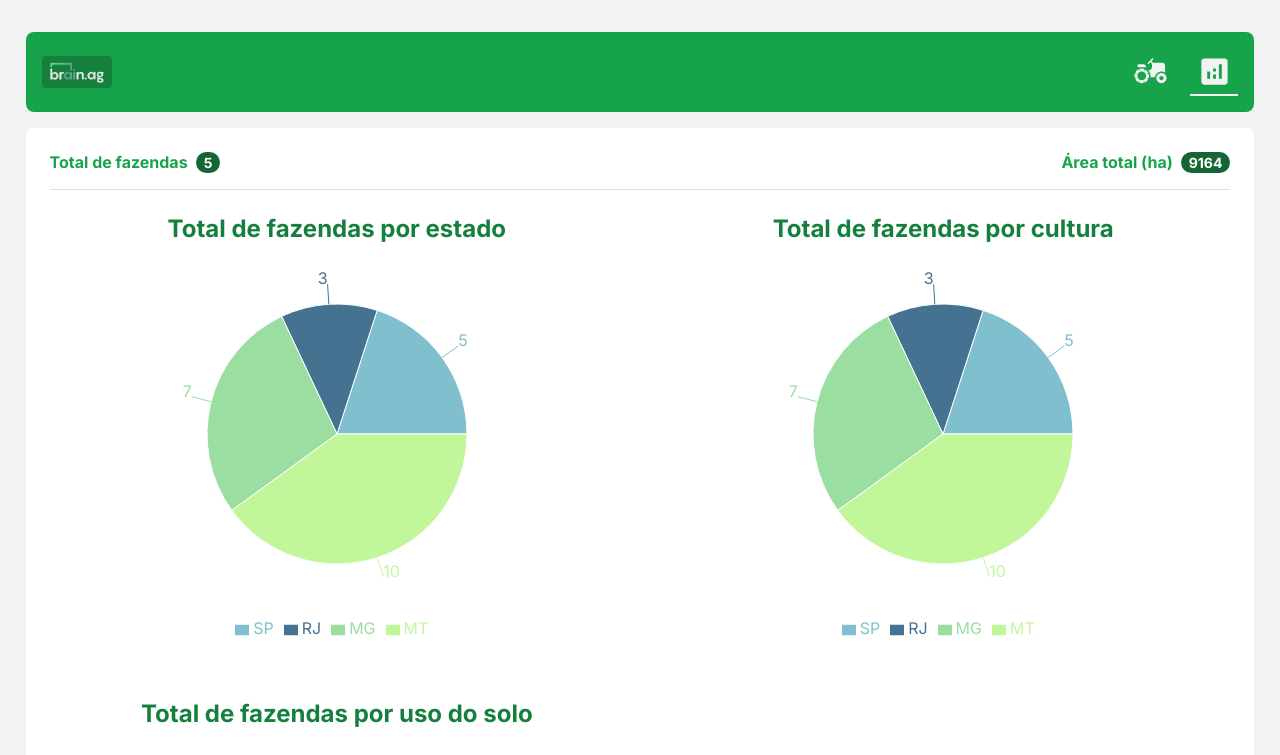
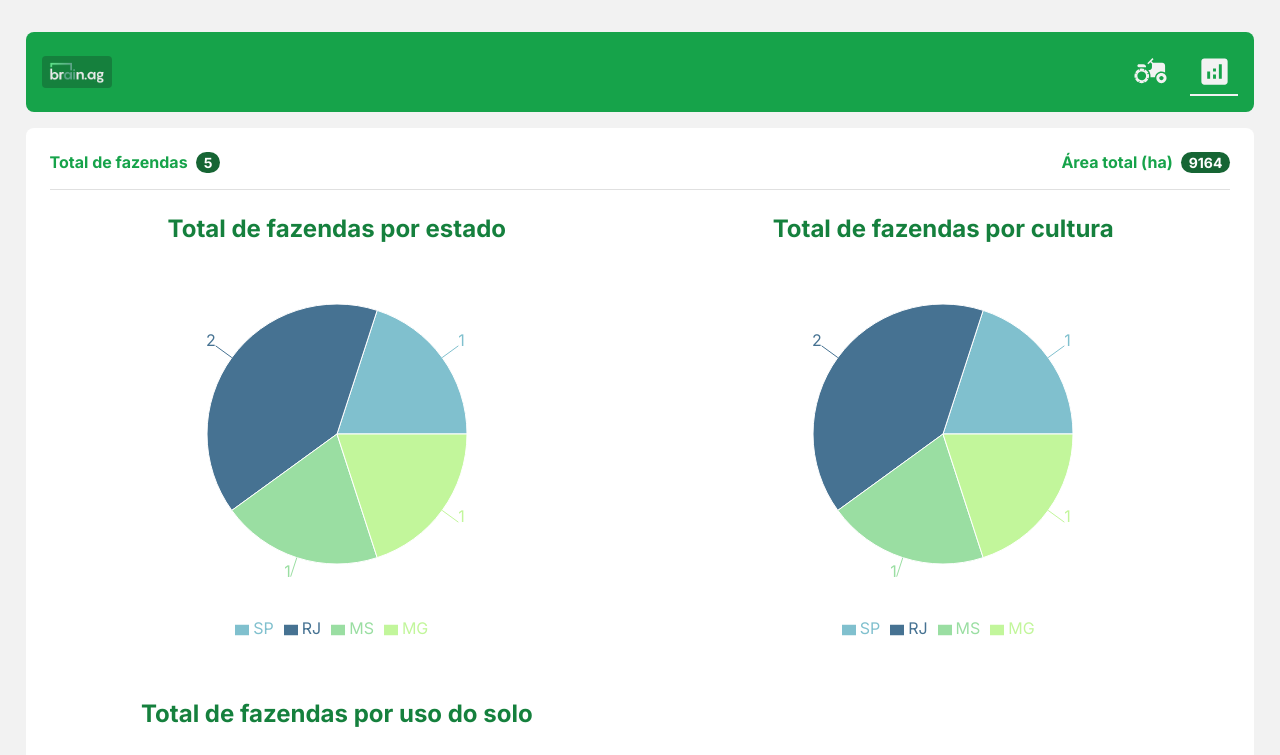
Before and after one commit to gabrielucas/brain-agriculture, a React (Vite) app: page /dashboard in a window 1280 px wide. Shown: the top 755 px of the page. Built offline with nearby package versions, Linux system fonts and the light colour scheme.

Commit message:
feat: creating logic to group farms by state

```diff
--- /dev/null
+++ b/src/components/organisms/PieChart/helpers/groupByState.ts
@@ -0,0 +1,18 @@
+import { IFarm } from '../../../../contexts/useFarmContext/interfaces/IFarm';
+import { IFarmsGroupByState } from '../interfaces/IFarmsGroupByState';
+
+export const groupFarmsByState = (farms: IFarm[]): IFarmsGroupByState => {
+  const farmsGroupByState: IFarmsGroupByState = {};
+
+  farms.forEach((farm) => {
+    const { state } = farm;
+
+    if (!farmsGroupByState[state]) {
+      farmsGroupByState[state] = [];
+    }
+
+    farmsGroupByState[state].push(farm);
+  });
+
+  return farmsGroupByState;
+};
--- /dev/null
+++ b/src/components/organisms/PieChart/hooks/useReduceFarmList.ts
@@ -0,0 +1,29 @@
+import { useMemo } from 'react';
+
+import { IChartData } from '../interfaces/ICharData';
+import { groupFarmsByState } from '../helpers/groupByState';
+import { IFarm } from '../../../../contexts/useFarmContext/interfaces/IFarm';
+
+interface IUseReduceFarmListProps {
+  farms: IFarm[];
+}
+
+export const useReduceFarmList = ({ farms }: IUseReduceFarmListProps) => {
+  const totalFarmNumberByState = useMemo(() => {
+    const farmsGroupByState = groupFarmsByState(farms);
+    const farmsGroupByStateList: IChartData[] = [];
+
+    for (const state in farmsGroupByState) {
+      farmsGroupByStateList.push({
+        name: state,
+        value: farmsGroupByState[state].length,
+      });
+    }
+
+    return farmsGroupByStateList;
+  }, [farms]);
+
+  return {
+    totalFarmNumberByState,
+  };
+};
--- a/src/components/molecules/PieChart/index.tsx
+++ b/src/components/organisms/PieChart/index.tsx
@@ -1,40 +1,19 @@
 import { FC, useMemo } from 'react';
 import { Cell, Pie, Tooltip, Legend } from 'recharts';
-import { PieChartContainer, PieChartTitle, PieRecharts } from './styles';
+
 import { useScreenDimensions } from '../../../utils/useScreenDimensions';
 
-interface IFarmsGroupByState {
-  state: string;
-  total: number;
-}
+import { PieChartContainer, PieChartTitle, PieRecharts } from './styles';
+import { IPieChartProps } from './interfaces/IPieChartProps';
 
 const COLORS = ['#80c0ce', '#467292', '#9adea2', '#c2f69b'];
 
-const farmsGroupedByState: IFarmsGroupByState[] = [
-  {
-    state: 'SP',
-    total: 5,
-  },
-  {
-    state: 'RJ',
-    total: 3,
-  },
-  {
-    state: 'MG',
-    total: 7,
-  },
-  {
-    state: 'MT',
-    total: 10,
-  },
-];
+export const PieChart: FC<IPieChartProps> = ({ title, data }) => {
+  const { isMobile } = useScreenDimensions();
 
-interface IPieChartProps {
-  title: string;
-}
-
-export const PieChart: FC<IPieChartProps> = ({ title }) => {
-  const { isMobile } = useScreenDimensions();
+  const handleWithCellOutline = (event: React.MouseEvent<SVGElement, MouseEvent>) => {
+    event.currentTarget.style.outline = 'none';
+  };
 
   const Chart = useMemo(
     () => (
@@ -42,19 +21,19 @@ export const PieChart: FC<IPieChartProps> = ({ title }) => {
         <Pie
           cx="50%"
           cy="50%"
-          data={farmsGroupedByState}
-          dataKey="total"
+          data={data}
+          dataKey="value"
           fill="#8884d8"
           label
-          nameKey="state"
+          nameKey="name"
           outerRadius={isMobile ? 100 : 130}
         >
-          {farmsGroupedByState.map((__entry, index) => (
+          {data.map((__entry, index) => (
             <Cell
               key={`cell-${index + 1}`}
               fill={COLORS[index % COLORS.length]}
-              onMouseOver={(event) => (event.currentTarget.style.outline = 'none')}
-              onClick={(event) => (event.currentTarget.style.outline = 'none')}
+              onMouseOver={handleWithCellOutline}
+              onClick={handleWithCellOutline}
             />
           ))}
         </Pie>
@@ -62,7 +41,7 @@ export const PieChart: FC<IPieChartProps> = ({ title }) => {
         <Legend />
       </PieRecharts>
     ),
-    [isMobile],
+    [data, isMobile],
   );
 
   return (
--- /dev/null
+++ b/src/components/organisms/PieChart/interfaces/ICharData.ts
@@ -0,0 +1,4 @@
+export interface IChartData {
+  name: string;
+  value: number;
+}
--- /dev/null
+++ b/src/components/organisms/PieChart/interfaces/IFarmsGroupByState.ts
@@ -0,0 +1,5 @@
+import { IFarm } from '../../../../contexts/useFarmContext/interfaces/IFarm';
+
+export interface IFarmsGroupByState {
+  [key: string]: IFarm[];
+}
--- /dev/null
+++ b/src/components/organisms/PieChart/interfaces/IPieChartProps.ts
@@ -0,0 +1,6 @@
+import { IChartData } from './ICharData';
+
+export interface IPieChartProps {
+  title: string;
+  data: IChartData[];
+}
--- a/src/components/pages/Dashboard/index.tsx
+++ b/src/components/pages/Dashboard/index.tsx
@@ -3,17 +3,22 @@ import { FC } from 'react';
 import { Counter } from '../../molecules/Counter';
 
 import { PageContainer } from '../common/styles';
-import { PieChart } from '../../molecules/PieChart';
+import { PieChart } from '../../organisms/PieChart';
 import { ChartsContainer } from './styles';
+import { useFarmContext } from '../../../contexts';
+import { useReduceFarmList } from '../../organisms/PieChart/hooks/useReduceFarmList';
 
 export const Dashboard: FC = () => {
+  const { farms } = useFarmContext();
+  const { totalFarmNumberByState } = useReduceFarmList({ farms });
+
   return (
     <PageContainer>
       <Counter />
       <ChartsContainer>
-        <PieChart title="Total de fazendas por estado" />
-        <PieChart title="Total de fazendas por cultura" />
-        <PieChart title="Total de fazendas por uso do solo" />
+        <PieChart data={totalFarmNumberByState} title="Total de fazendas por estado" />
+        <PieChart data={totalFarmNumberByState} title="Total de fazendas por cultura" />
+        <PieChart data={totalFarmNumberByState} title="Total de fazendas por uso do solo" />
       </ChartsContainer>
     </PageContainer>
   );
```
Also changed, not shown: src/components/organisms/PieChart/styles.ts (renamed from src/components/molecules/PieChart/styles.ts).
